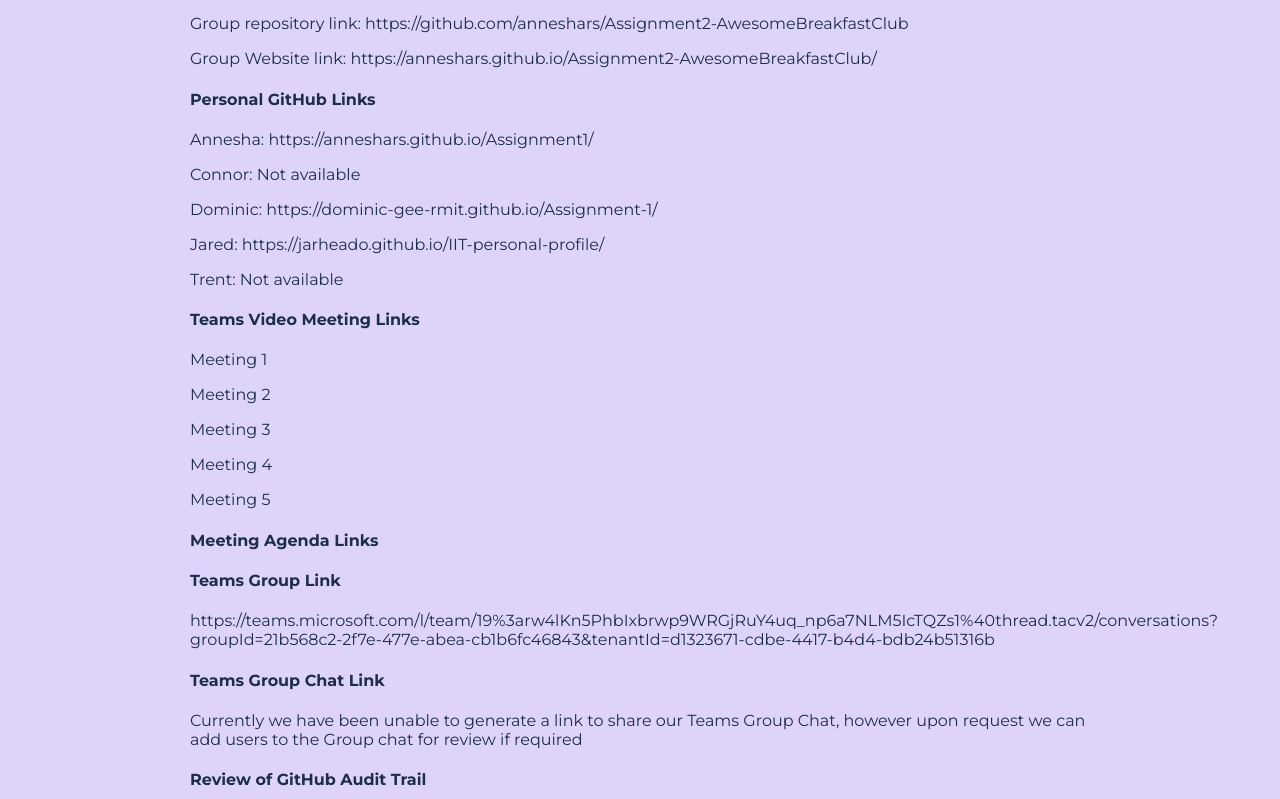
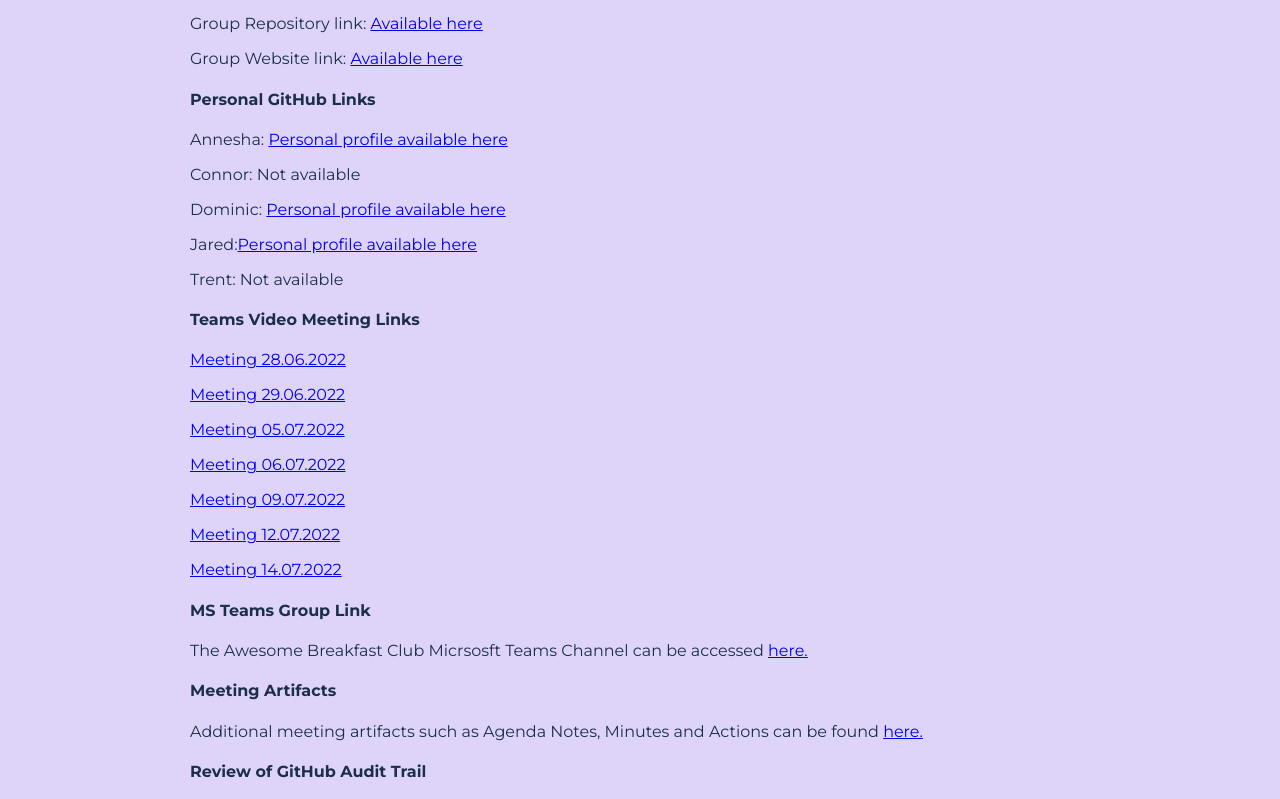
Before and after one commit to anneshars/Assignment2-AwesomeBreakfastClub, a plain HTML site: page index.html in a window 1280 px wide. Shown: the part 5720-6519 px from the top of the page. Drawn offline with Linux system fonts and the light colour scheme.

Commit message:
Updated HTML to include Tool section hyperlinks

```diff
--- a/index.html
+++ b/index.html
@@ -170,29 +170,29 @@
                 <article>
                 <h2>Tools</h2>
                 <h4>Group Github links</h4>
-                <p>Group repository link: https://github.com/anneshars/Assignment2-AwesomeBreakfastClub</p>
-                <p>Group Website link: https://anneshars.github.io/Assignment2-AwesomeBreakfastClub/ </p>
+                <p>Group Repository link: <a href=https://github.com/anneshars/Assignment2-AwesomeBreakfastClub>Available here</a></p>
+                <p>Group Website link: <a href=https://anneshars.github.io/Assignment2-AwesomeBreakfastClub/ >Available here</a></p>
                 <h4>Personal GitHub Links</h4>
-                <p>Annesha: https://anneshars.github.io/Assignment1/</p>
+                <p>Annesha: <a href=https://anneshars.github.io/Assignment1/>Personal profile available here</a></p>
                 <p>Connor: Not available</p>
-                <p>Dominic: https://dominic-gee-rmit.github.io/Assignment-1/</p>
-                <p>Jared: https://jarheado.github.io/IIT-personal-profile/</p>
+                <p>Dominic: <a href=https://dominic-gee-rmit.github.io/Assignment-1/>Personal profile available here</a></p>
+                <p>Jared:<a href=https://jarheado.github.io/IIT-personal-profile/>Personal profile available here</a> </p>
                 <p>Trent: Not available</p>
 
                 <h4> Teams Video Meeting Links</h4>
-                <p>Meeting 1</p>
-                <p>Meeting 2</p>
-                <p>Meeting 3</p>
-                <p>Meeting 4</p>
-                <p>Meeting 5</p>
+                <p><a href=https://rmiteduau.sharepoint.com/:v:/r/sites/Team1-IntrotoIT/Shared%20Documents/General/IT%20Tools/Recordings/Call%20with%20Team%201%20Chat-20220628_184600-Meeting%20Recording.mp4?csf=1&web=1&e=zhj5LU>Meeting 28.06.2022</a></p>
+                <p><a href=https://rmiteduau.sharepoint.com/:v:/r/sites/Team1-IntrotoIT/Shared%20Documents/General/IT%20Tools/Recordings/Meeting%20in%20_General_-20220629_183741-Meeting%20Recording.mp4?csf=1&web=1&e=FCLENR>Meeting 29.06.2022</a></p>
+                <p><a href=https://rmiteduau.sharepoint.com/:v:/r/sites/Team1-IntrotoIT/Shared%20Documents/General/IT%20Tools/Recordings/Meeting%20in%20_General_-20220705_181013-Meeting%20Recording.mp4?csf=1&web=1&e=P1McIZ>Meeting 05.07.2022</a></p>
+                <p><a href=https://rmiteduau.sharepoint.com/:v:/r/sites/Team1-IntrotoIT/Shared%20Documents/General/IT%20Tools/Recordings/Awesome%20Breakfast%20Club%20Meeting-20220706_183803-Meeting%20Recording.mp4?csf=1&web=1&e=Go3kij>Meeting 06.07.2022</a></p>
+                <p><a href=https://rmiteduau.sharepoint.com/:v:/r/sites/Team1-IntrotoIT/Shared%20Documents/General/IT%20Tools/Recordings/Awesome%20Breakfast%20Club%20Meeting-20220709_183915-Meeting%20Recording.mp4?csf=1&web=1&e=NrgCm3>Meeting 09.07.2022</a></p>
+                <p><a href=https://rmiteduau.sharepoint.com/:v:/r/sites/Team1-IntrotoIT/Shared%20Documents/General/IT%20Tools/Recordings/Meeting%20in%20_General_-20220712_183555-Meeting%20Recording.mp4?csf=1&web=1&e=daGodc>Meeting 12.07.2022</a></p>
+                <p><a href=https://rmiteduau.sharepoint.com/:v:/r/sites/Team1-IntrotoIT/Shared%20Documents/General/IT%20Tools/Recordings/Awesome%20Breakfast%20Club%20Meeting-20220714_210814-Meeting%20Recording.mp4?csf=1&web=1&e=p0uYp5>Meeting 14.07.2022</a></p>
 
-                <h4>Meeting Agenda Links</h4>
+                <h4>MS Teams Group Link</h4>
+                <p>The Awesome Breakfast Club Micrsosft Teams Channel can be accessed <a href=https://teams.microsoft.com/l/team/19%3arw4lKn5PhbIxbrwp9WRGjRuY4uq_np6a7NLM5IcTQZs1%40thread.tacv2/conversations?groupId=21b568c2-2f7e-477e-abea-cb1b6fc46843&tenantId=d1323671-cdbe-4417-b4d4-bdb24b51316b>here. </a></p>
 
-                <h4>Teams Group Link</h4>
-                <p>https://teams.microsoft.com/l/team/19%3arw4lKn5PhbIxbrwp9WRGjRuY4uq_np6a7NLM5IcTQZs1%40thread.tacv2/conversations?groupId=21b568c2-2f7e-477e-abea-cb1b6fc46843&tenantId=d1323671-cdbe-4417-b4d4-bdb24b51316b</p>
-
-                <h4>Teams Group Chat Link</h4>
-                <p>Currently we have been unable to generate a link to share our Teams Group Chat, however upon request we can add users to the Group chat for review if required</p>
+                <h4>Meeting Artifacts</h4>
+                <p>Additional meeting artifacts such as  Agenda Notes, Minutes and Actions can be found <a href=A2 Group #1-MS.pdf>here. </a></p>
 
                 <h4>Review of GitHub Audit Trail</h4>
                 <p>Although GitHub was the tool which we used to convert our assignments into a website, it didn’t serve much function for our group other than that. The audit trail on the GitHub repository would not reflect a realistic timeline of specific item completion, it would read more like a list of completed works being uploaded within a very short amount of time, if not simultaneously.</p>
@@ -610,11 +610,11 @@
 
                  <h4> Reference List:</h4>
                  <ul>
-                    <li>Apple 2022, Apple Watch User Guide: Use Assistive Touch on Apple Watch (Apple Watch SE and AppleWatch Series 4 and later only), viewed 13 June 2022, < https://support.apple.com/en-gb/guide/watch/apdec70bfd2d/watchos>. </li>
-                    <li>Apple 2022, Xcode 14, viewed 15 June 2022, <https://developer.apple.com/xcode/>. </li>
+                    <li>Apple 2022, Apple Watch User Guide: Use Assistive Touch on Apple Watch (Apple Watch SE and AppleWatch Series 4 and later only), viewed 13 June 2022, https://support.apple.com/en-gb/guide/watch/apdec70bfd2d/watchos </li>
+                    <li>Apple 2022, Xcode 14, viewed 15 June 2022, https://developer.apple.com/xcode/</li>
                     <li>AIHW (Australian Institute of Health and Welfare) (2019) Endometriosis in Australia: prevalence and hospitalisations, AIHW website, accessed 10 July 2022. https://www.aihw.gov.au/getmedia/a4ba101d-cd6d-4567-a44f-f825047187b8/aihw-phe-247.pdf.aspx?inline=true</li>
-                    <li>Broster, A 2020, ‘Why It Takes So Long To Be Diagnosed With Endometriosis, According To An Expert’, Forbes, 27 August 2020, Viewed 14 June 2022 <https://www.forbes.com/sites/alicebroster/2020/08/27/why-it-takes-so-long-to-be- diagnosed-with-endometriosis-according-to-a-expert/?sh=1da6fae56967>. </li>
-                    <li>Stewart, D 2020, ‘A Guide to Pain Management’, QENDO, blog post, 11 July 2020, viewed 17 June 2022, <https://www.qendo.org.au/blog/a-guide-to-pain-management>. </li>
+                    <li>Broster, A 2020, ‘Why It Takes So Long To Be Diagnosed With Endometriosis, According To An Expert’, Forbes, 27 August 2020, Viewed 14 June 2022 https://www.forbes.com/sites/alicebroster/2020/08/27/why-it-takes-so-long-to-be- diagnosed-with-endometriosis-according-to-a-expert/?sh=1da6fae56967 </li>
+                    <li>Stewart, D 2020, ‘A Guide to Pain Management’, QENDO, blog post, 11 July 2020, viewed 17 June 2022, https://www.qendo.org.au/blog/a-guide-to-pain-management </li>
                     <li>Surrey E, Soliman AM, Trenz H, Blauer-Peterson C and Sluis A (2020) ‘Impact of Endometriosis Diagnostic Delays on Healthcare Resource Utilization and Costs’ Advances in  Therapy 37: 1087–1099. Accessed 10 July 2022. https://link.springer.com/article/10.1007/s12325-019-01215-x</li>
                  </ul>
 
```
Also changed, not shown: 3 other files.
